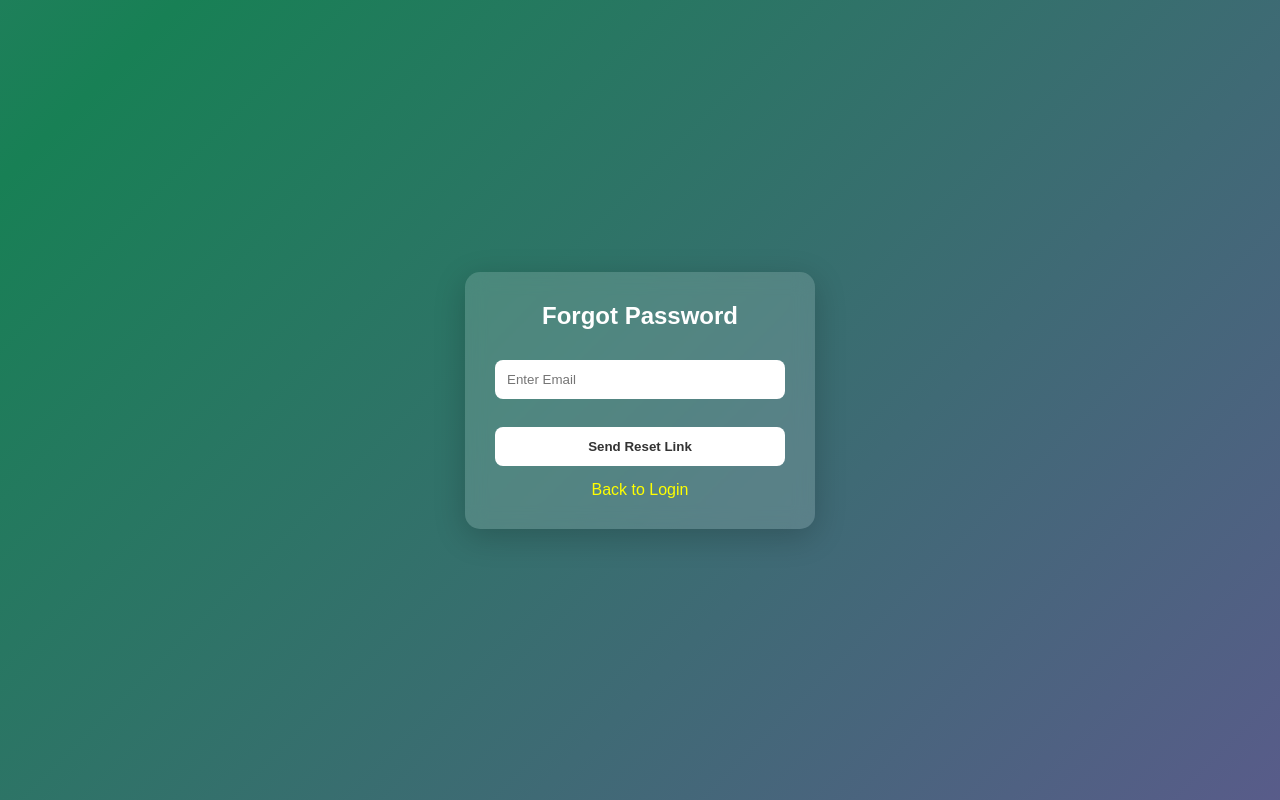
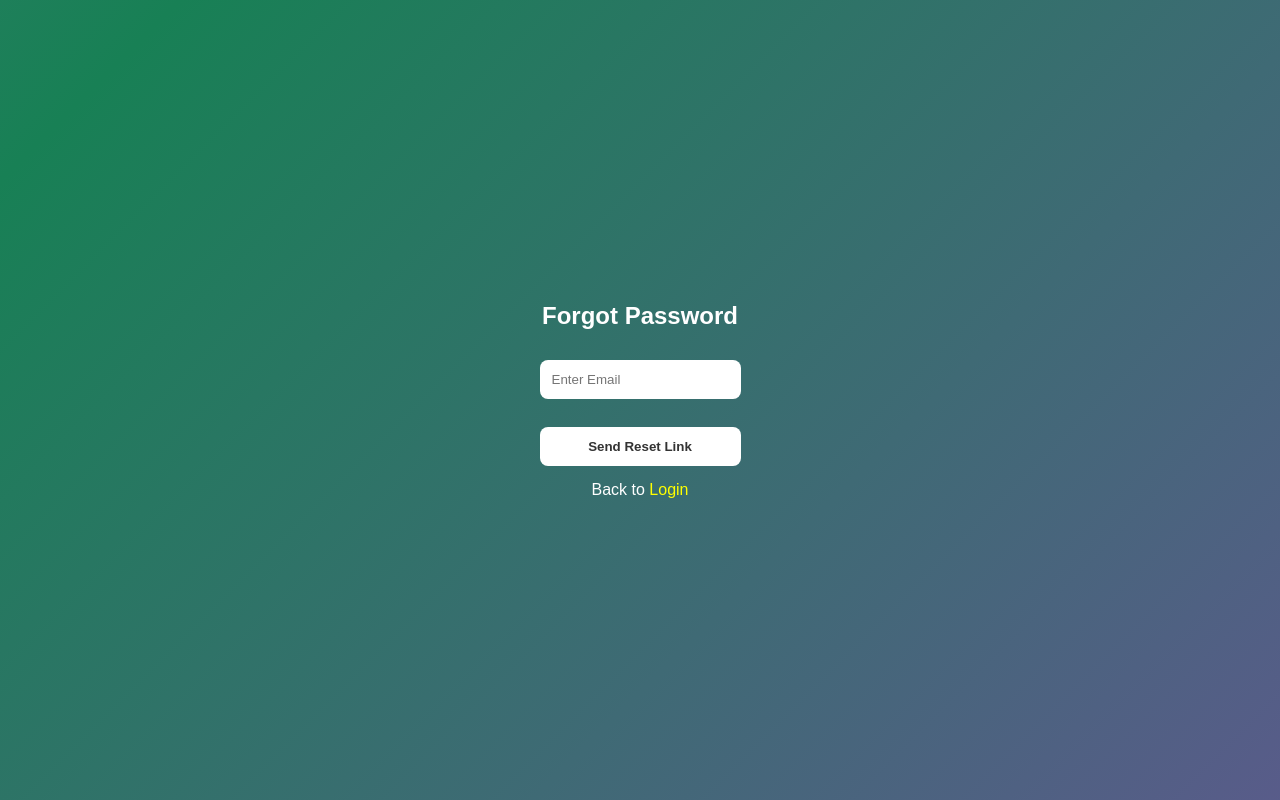
Before and after one commit to its-preeti/vercel-frontend, a React (Create React App) app: page /forgot in a window 1280 px wide. Built offline with nearby package versions, Linux system fonts and the light colour scheme.

Commit message:
added register and forgot password with navigation

```diff
--- a/src/ForgotPassword.jsx
+++ b/src/ForgotPassword.jsx
@@ -1,49 +1,49 @@
 import { useState } from "react";
-import { Link } from "react-router-dom";
+import { useNavigate, Link } from "react-router-dom";
 import { forgotPassword } from "./apiAuth";
 
 function ForgotPassword() {
+  const navigate = useNavigate();
+
   const [email, setEmail] = useState("");
 
-  const handleForgotPassword = async (e) => {
+  const handleSubmit = async (e) => {
     e.preventDefault();
 
     try {
-      const res = await forgotPassword({
-        email,
-      });
+      const res = await forgotPassword({ email });
 
       alert(res.data.message);
-      console.log(res.data);
+
+      // 🔥 after reset request
+      navigate("/"); // login page
     } catch (error) {
-      console.error(error);
-      alert("Request Failed");
+      console.log(error);
+      alert("Error in resetting password");
     }
   };
 
   return (
-    <form onSubmit={handleForgotPassword}>
-      <div className="container">
-        <h2>Forgot Password</h2>
+    <div>
+      <h2>Forgot Password</h2>
 
+      <form onSubmit={handleSubmit}>
         <input
           type="email"
           placeholder="Enter Email"
           value={email}
           onChange={(e) => setEmail(e.target.value)}
-          required
         />
 
-        <br />
-        <br />
+        <br /><br />
 
         <button type="submit">Send Reset Link</button>
+      </form>
 
-        <p>
-          <Link to="/">Back to Login</Link>
-        </p>
-      </div>
-    </form>
+      <p>
+        Back to <Link to="/">Login</Link>
+      </p>
+    </div>
   );
 }
 
--- a/src/Register.jsx
+++ b/src/Register.jsx
@@ -1,8 +1,11 @@
 import { useState } from "react";
-import { Link } from "react-router-dom";
+import { useNavigate, Link } from "react-router-dom";
 import { registerUser } from "./apiAuth";
 
 function Register() {
+  const navigate = useNavigate();
+
+  const [name, setName] = useState("");
   const [email, setEmail] = useState("");
   const [password, setPassword] = useState("");
 
@@ -11,53 +14,60 @@ function Register() {
 
     try {
       const res = await registerUser({
+        name,
         email,
         password,
       });
 
       alert(res.data.message);
-      console.log(res.data);
+
+      // 🔥 redirect after register
+      navigate("/"); // login page
     } catch (error) {
-      console.error(error);
+      console.log(error);
       alert("Registration Failed");
     }
   };
 
   return (
-    <form onSubmit={handleRegister}>
-      <div className="container">
-        <h2>Register Page</h2>
+    <div>
+      <h2>Register Page</h2>
+
+      <form onSubmit={handleRegister}>
+        <input
+          type="text"
+          placeholder="Name"
+          value={name}
+          onChange={(e) => setName(e.target.value)}
+        />
+
+        <br /><br />
 
         <input
           type="email"
           placeholder="Email"
           value={email}
           onChange={(e) => setEmail(e.target.value)}
-          required
         />
 
-        <br />
-        <br />
+        <br /><br />
 
         <input
           type="password"
           placeholder="Password"
           value={password}
           onChange={(e) => setPassword(e.target.value)}
-          required
         />
 
-        <br />
-        <br />
+        <br /><br />
 
         <button type="submit">Register</button>
+      </form>
 
-        <p>
-          Already have an account?{" "}
-          <Link to="/">Login</Link>
-        </p>
-      </div>
-    </form>
+      <p>
+        Already have an account? <Link to="/">Login</Link>
+      </p>
+    </div>
   );
 }
 
```
